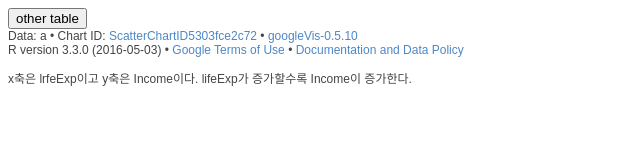
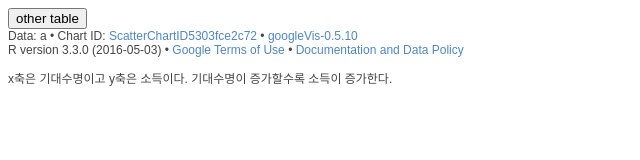
Before and after one commit to dlalgus9608/dlalgus9608.github.io, a plain HTML site: page scatterchart.html in a window 1280 px wide. Shown: the full height of the page, 0-640 px from the left. Drawn offline with Linux system fonts and the light colour scheme; a script that the page names is missing.

Commit message:
Update scatterchart.html

```diff
--- a/scatterchart.html
+++ b/scatterchart.html
@@ -784,7 +784,7 @@ callbacks.shift()();
 </span></div>
 <div>
   <p>
-    x축은 lrfeExp이고 y축은 Income이다. lifeExp가 증가할수록 Income이 증가한다.
+    x축은 기대수명이고 y축은 소득이다. 기대수명이 증가할수록 소득이 증가한다.
   </p>
 </div>
 </body>
```
